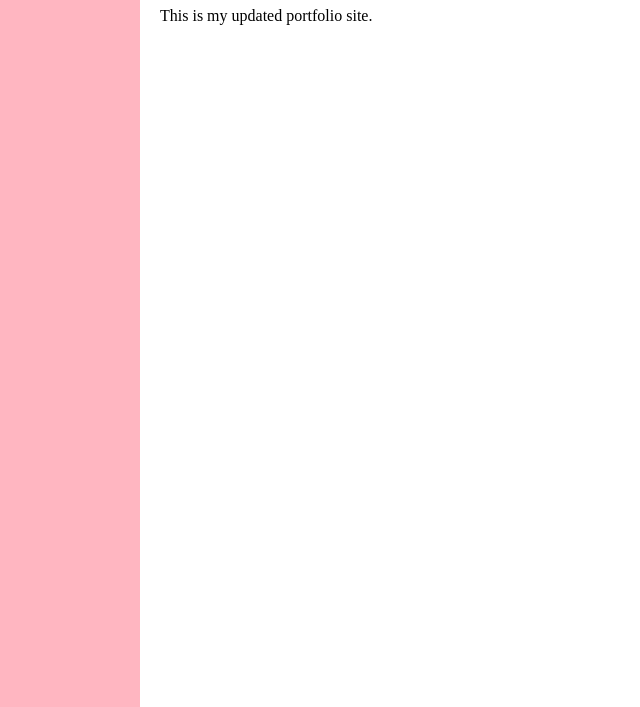
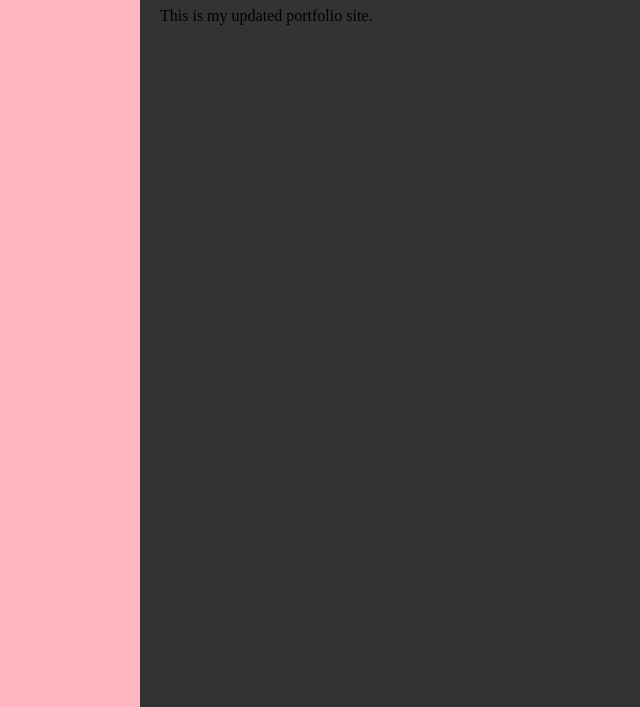
Before and after one commit to wendy55-jpg/myportforlio, a plain HTML site: page index.html in a window 1280 px wide. Shown: the part 93-800 px from the top of the page, without its empty margins (52-692 px from the left). Drawn offline with Linux system fonts and the light colour scheme.

Commit message:
Update style.css

```diff
--- a/style.css
+++ b/style.css
@@ -12,6 +12,6 @@ body {
 
 .content {
     flex-grow: 1; /* Allow the content to take up remaining space */
-    background-color: white; /* White background for the content */
+    background-color: #333333; /* White background for the content */
     padding: 20px; /* Optional: Add padding inside the content */
 }
```
